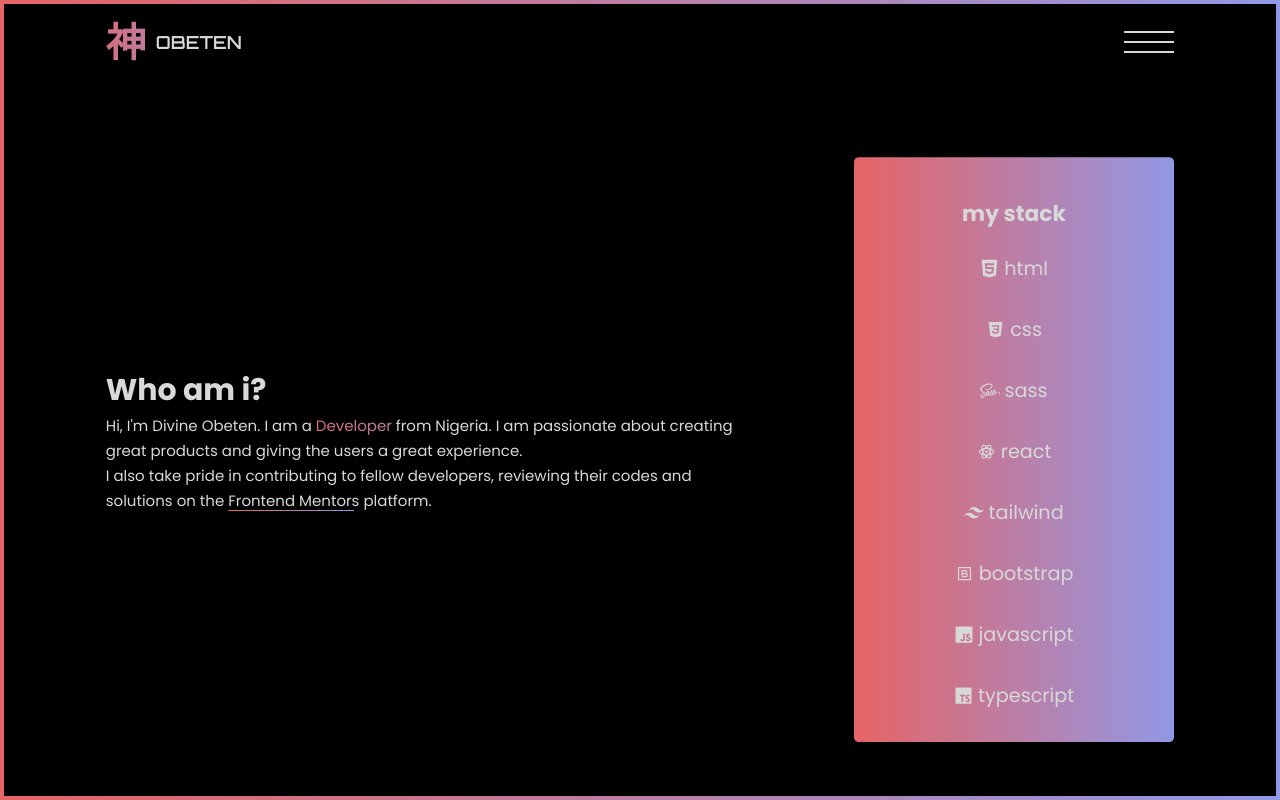
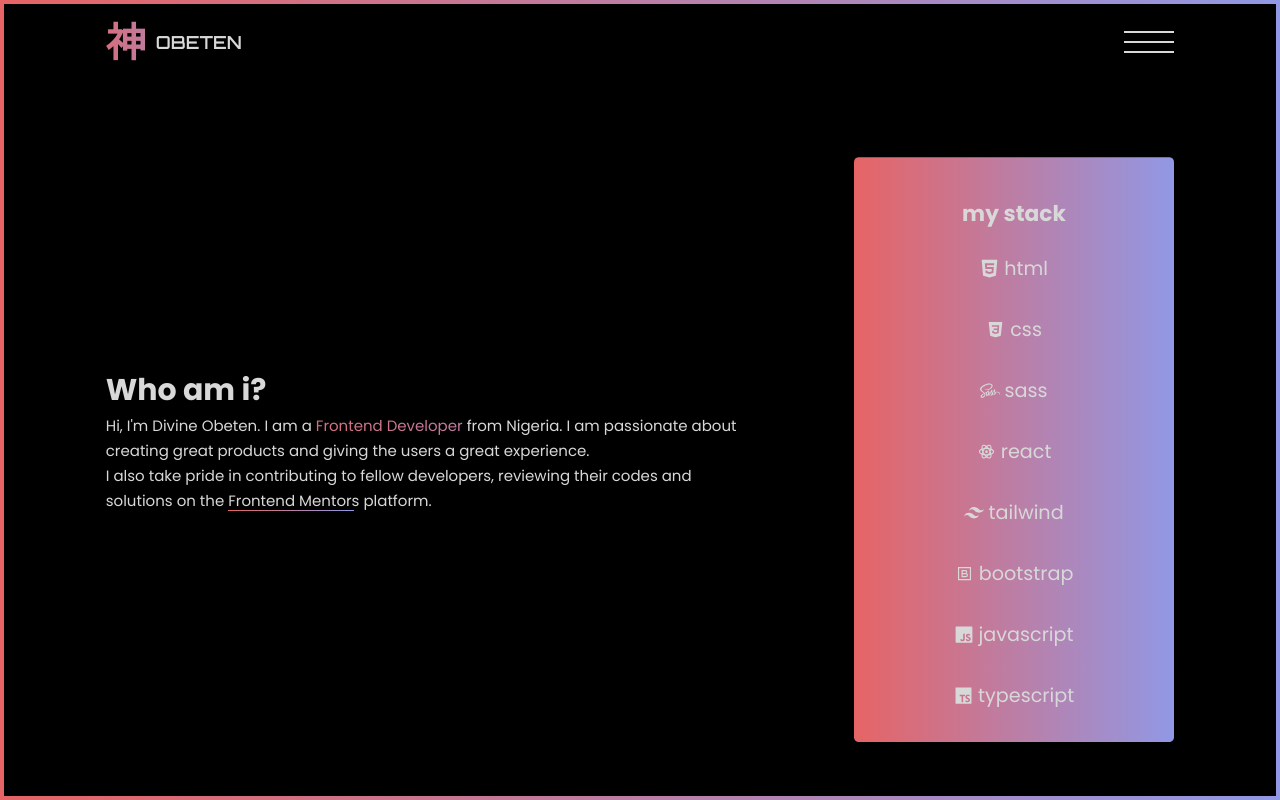
Before and after one commit to Deevyn9/Divine-Obeten-v-2.0, a React (Create React App) app: page /about in a window 1280 px wide. Built offline with nearby package versions, Linux system fonts and the light colour scheme.

Commit message:
fixed text bug

```diff
--- a/src/components/about.js
+++ b/src/components/about.js
@@ -16,7 +16,7 @@ function About() {
         <h3>Who am i?</h3>
         <p>
           Hi, I'm Divine Obeten. I am a{" "}
-          <span className="header__hero-gradient">Developer</span> from
+          <span className="header__hero-gradient">Frontend Developer</span> from
           Nigeria. I am passionate about creating great products and giving the
           users a great experience.
           <br />
```
